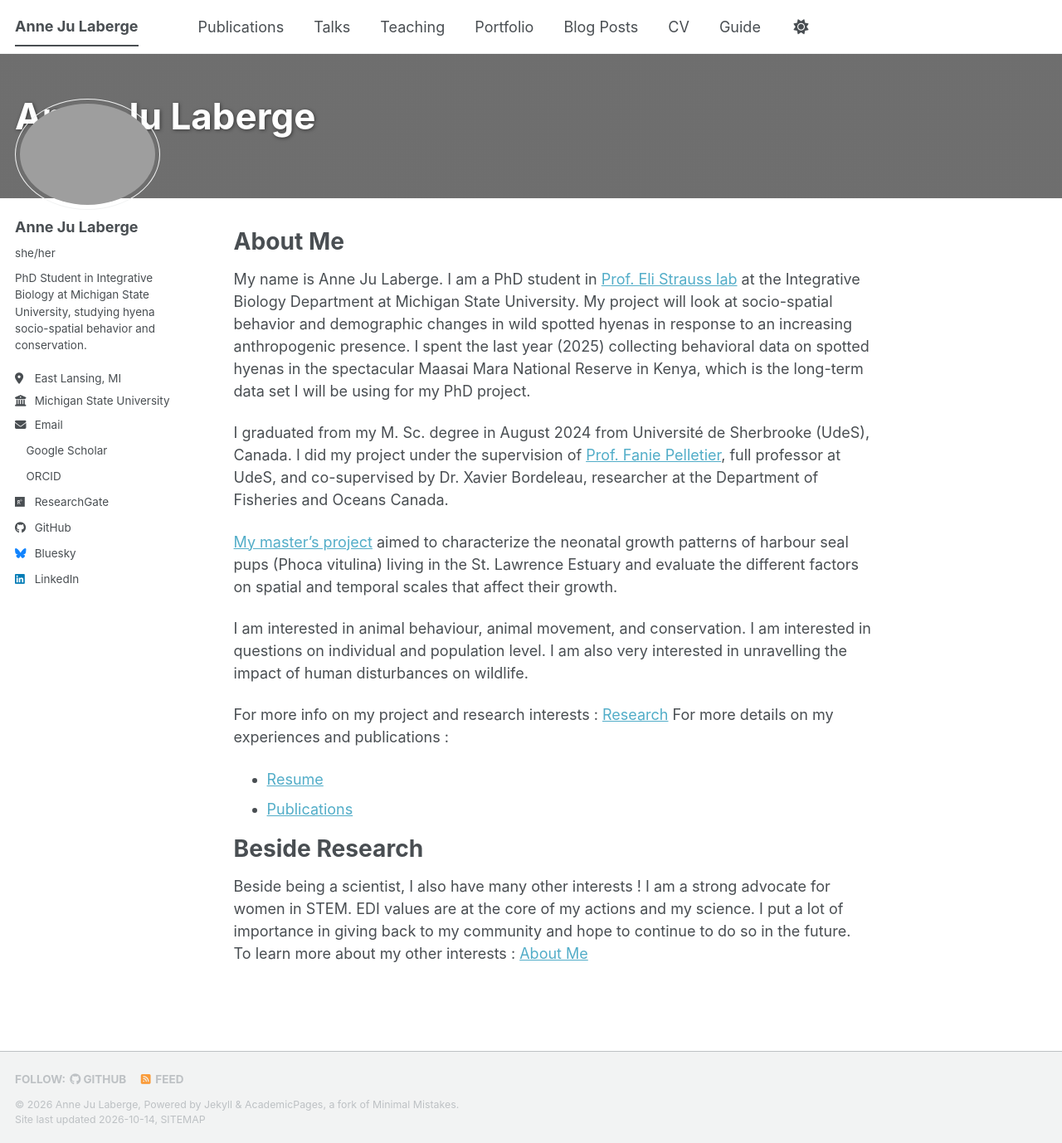
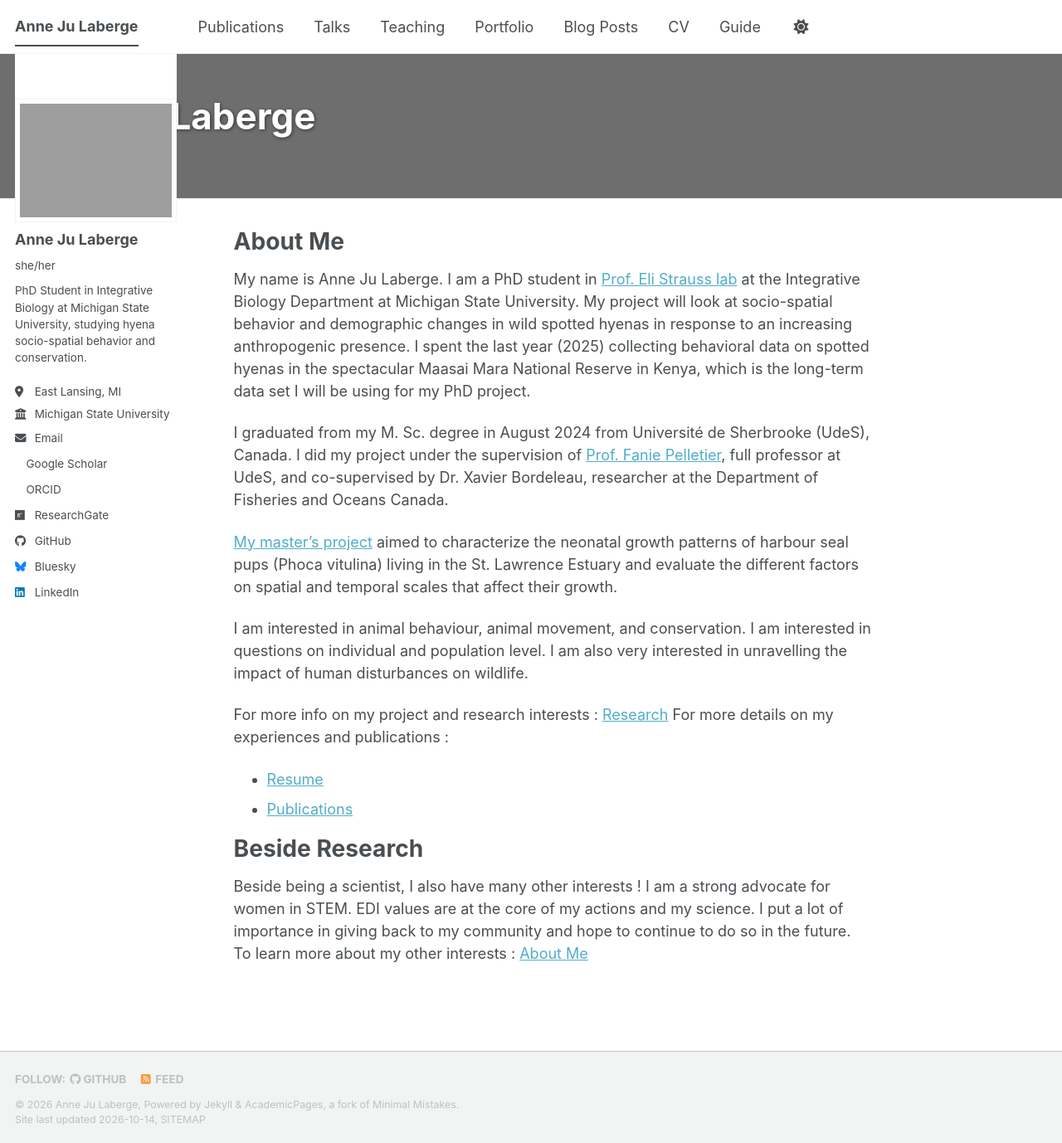
Before and after one commit to AnneJuL/annejul.github.io, a Jekyll site: the page built from _pages/about.md, in a window 1280 px wide and 1378 px high. Shown: the whole window at 83% size. Built offline with Jekyll 4.4.1, drawn with Linux system fonts in a browser that asks for light colours; a style sheet for code colours, icons or effects is not loaded.

Commit message:
Add styles for background and profile picture

```diff
--- a/assets/css/main.scss
+++ b/assets/css/main.scss
@@ -36,3 +36,18 @@
     "layout/archive",
     "layout/sidebar"
 ;
+
+/* White background */
+body {
+  background-color: #ffffff !important;
+}
+
+.page__content, .sidebar, .sidebar.sticky {
+  background-color: #ffffff !important;
+}
+
+/* Remove circle from profile picture */
+.author__avatar img {
+  border-radius: 0 !important;
+  max-width: 200px;
+}
```
